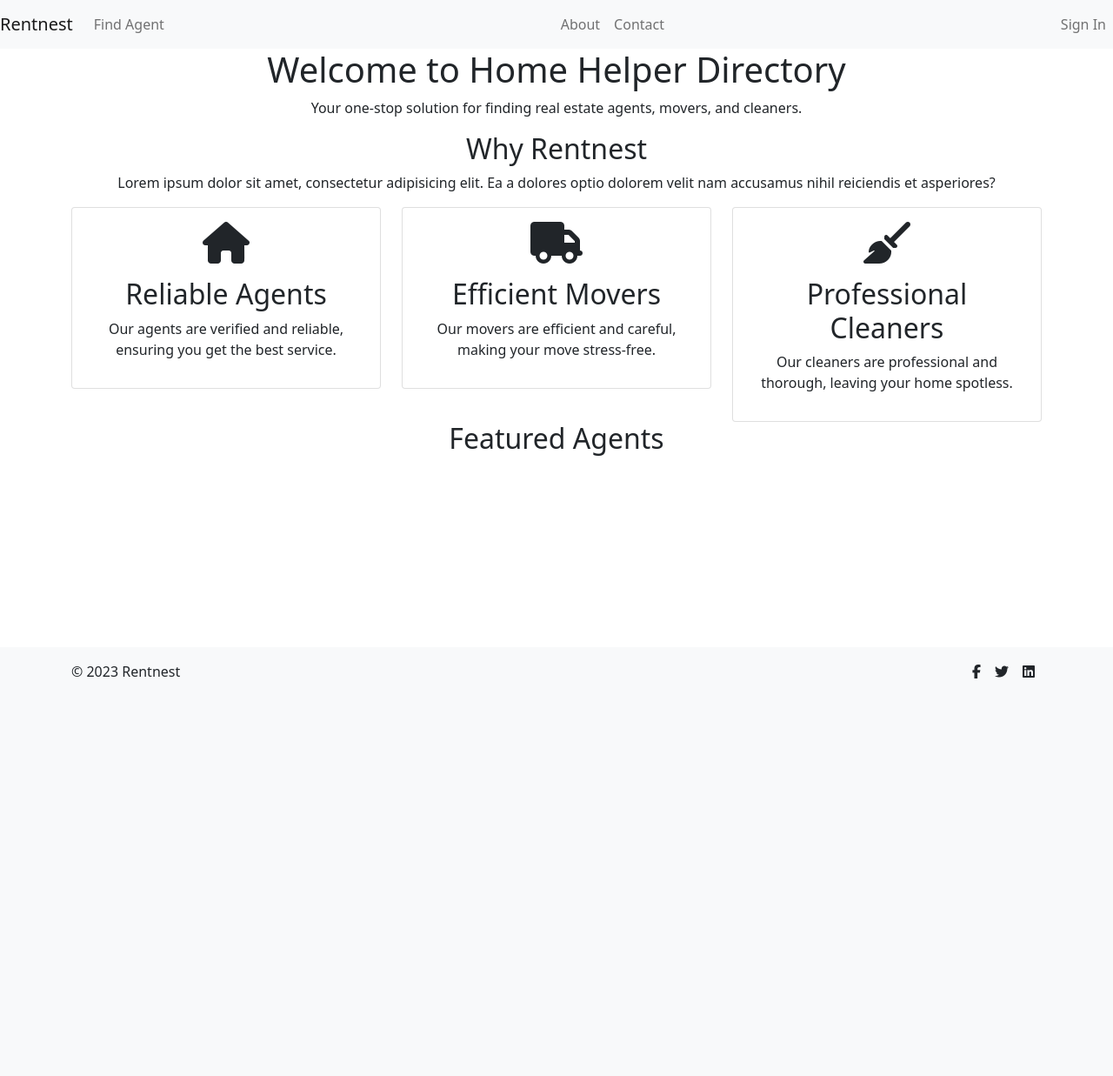
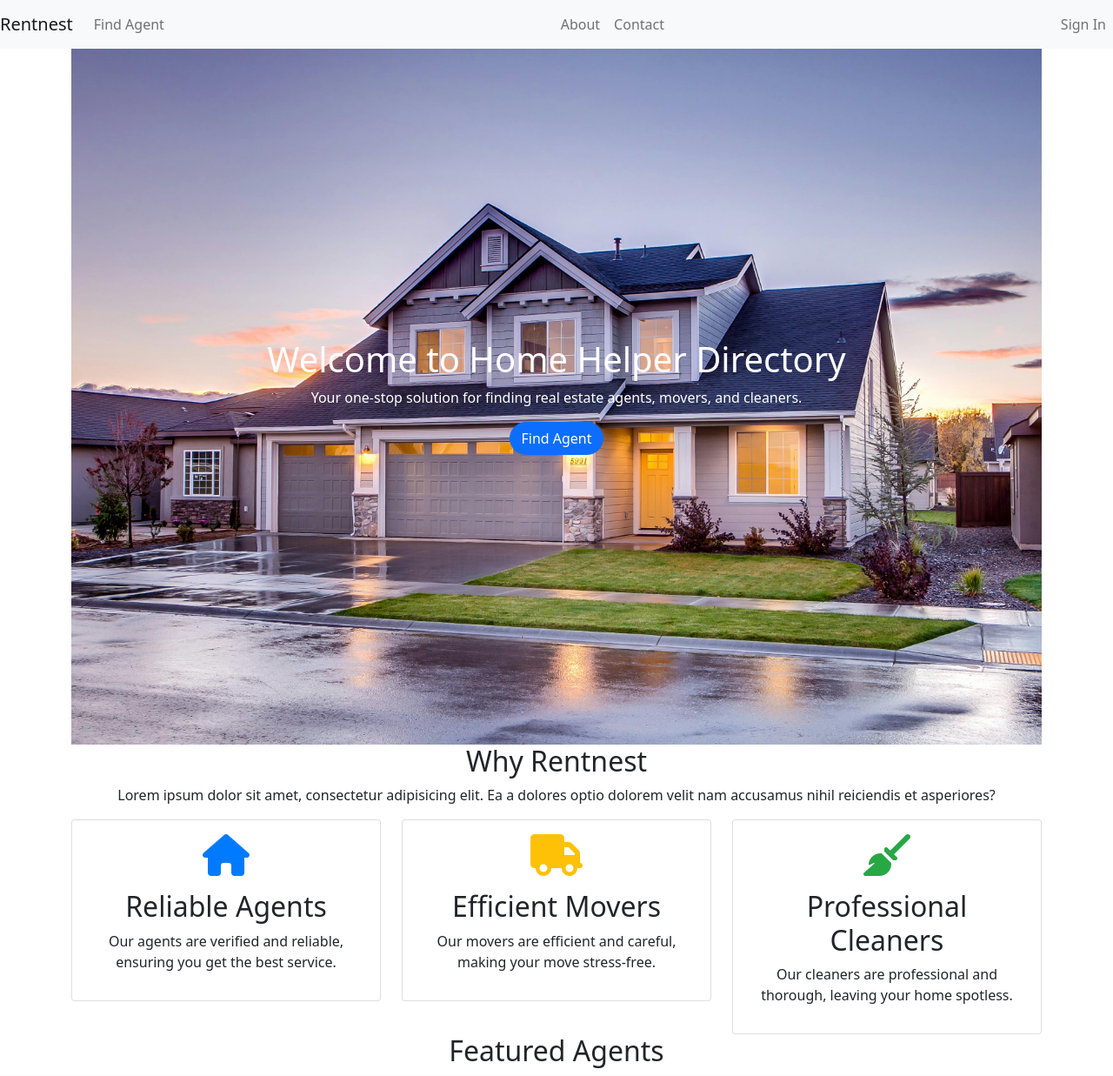
Before and after one commit to samlan24/online-directory, a Flask app: page / in a window 1280 px wide. Shown: the top 1237 px of the page at 87% size. Before the commit the page ends 780 px from the top, so only its background shows below. Run offline with Flask 3, Linux system fonts and the light colour scheme; data that the repository does not hold is empty; some libraries are stand-ins or nearby versions.

Commit message:
adding styling

```diff
--- a/app/main/templates/index.html
+++ b/app/main/templates/index.html
@@ -6,23 +6,34 @@
     height: 100%;
   }
   .full-height {
-    height: 100%;
+    height: 100vh;
   }
+  .container-fluid{
+    background-image: url("{{ url_for('static', filename='images/pexel.jpg') }}");
+    background-size: cover;
+    background-position: center;
+    background-repeat: no-repeat;
+    opacity: 1;
+  }
+
   .card:hover {
     box-shadow: 0 0 10px rgba(0, 0, 0, 0.1);
     background-color: #e3f2fd;
   }
 </style>
 <div class="container">
-  <div class="row justify-content-center">
+  <div class="container-fluid full-height d-flex align-items-center justify-content-center">
+  <div class="row justify-content-center w-100">
     <div class="col-md-8 text-center">
-      <h1>Welcome to Home Helper Directory</h1>
-      <p class="text-center">
+      <h1 style="color: #fff;">Welcome to Home Helper Directory</h1>
+      <p class="text-center" style="color: #fff;">
         Your one-stop solution for finding real estate agents, movers, and
         cleaners.
       </p>
+      <a class="btn btn-primary rounded-pill" href="{{ url_for('main.find_agent') }} ">Find Agent</a>
     </div>
   </div>
+</div>
   <div class="row">
     <div class="col-md-12 text-center">
       <h2>Why Rentnest</h2>
@@ -36,7 +47,7 @@
     <div class="col-md-4">
       <div class="card text-center">
         <div class="card-body">
-          <i class="fas fa-home fa-3x mb-3"></i>
+          <i class="fas fa-home fa-3x mb-3" style="color: #007bff;"></i>
           <h2>Reliable Agents</h2>
           <p>
             Our agents are verified and reliable, ensuring you get the best
@@ -48,7 +59,7 @@
     <div class="col-md-4">
         <div class="card text-center">
             <div class="card-body">
-                <i class="fas fa-truck fa-3x mb-3"></i>
+                <i class="fas fa-truck fa-3x mb-3" style="color: #ffc107;"></i>
                 <h2>Efficient Movers</h2>
                 <p>Our movers are efficient and careful, making your move stress-free.</p>
             </div>
@@ -57,7 +68,7 @@
     <div class="col-md-4">
         <div class="card text-center">
             <div class="card-body">
-                <i class="fas fa-broom fa-3x mb-3"></i>
+                <i class="fas fa-broom fa-3x mb-3" style="color: #28a745;"></i>
                 <h2>Professional Cleaners</h2>
                 <p>Our cleaners are professional and thorough, leaving your home spotless.</p>
             </div>
```
Also changed, not shown: app/static/images/pexel.jpg (added).
